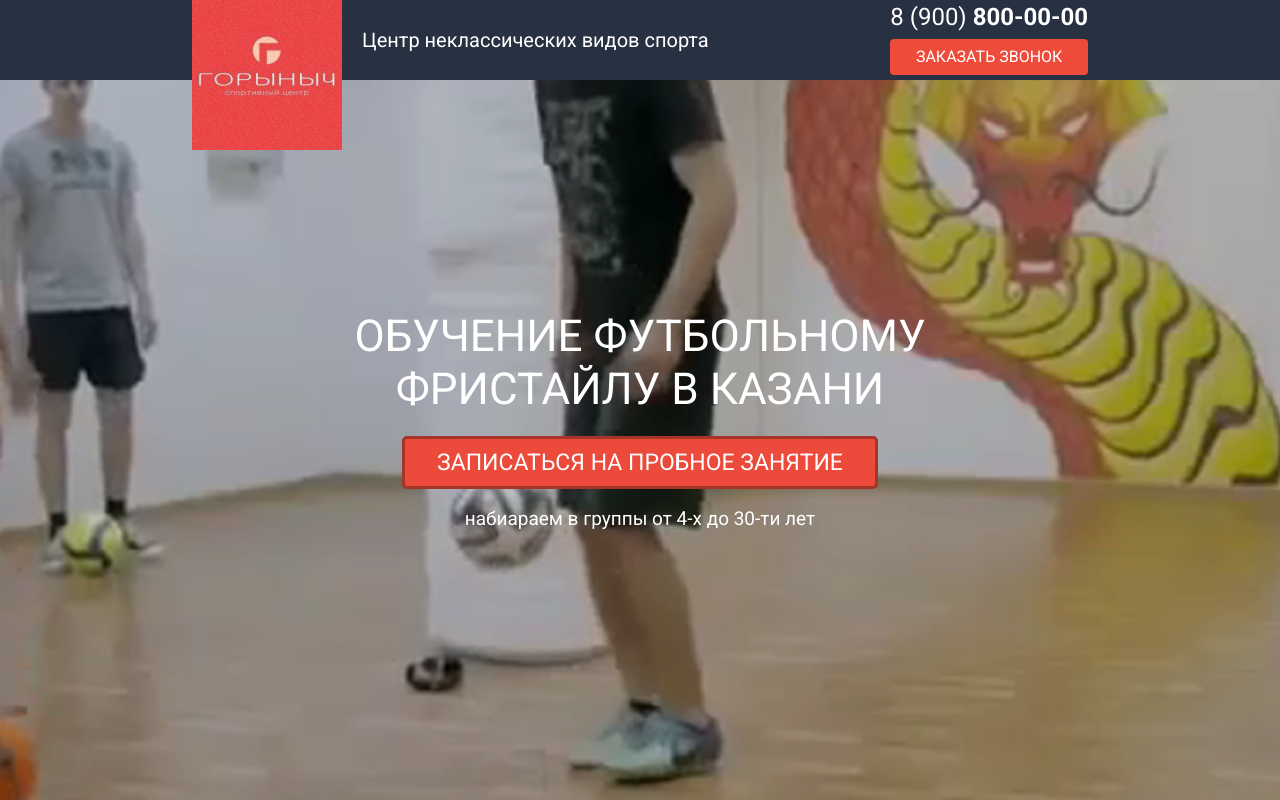
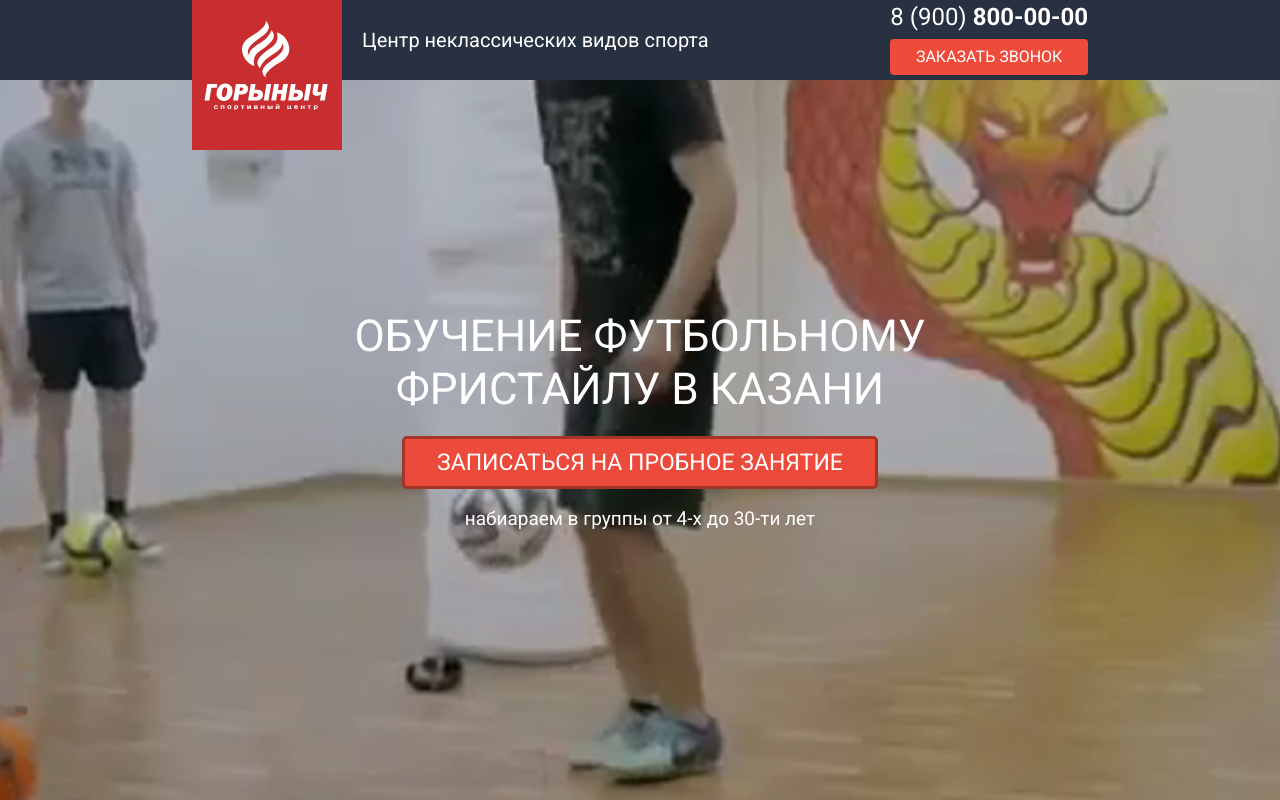
Before and after one commit to ilyashishov/landingPage1, a plain HTML site: page index.html in a window 1280 px wide. Shown: the top 800 px of the page. Drawn offline with Linux system fonts and the light colour scheme.

Commit message:
update logo

```diff
--- a/css/main.css
+++ b/css/main.css
@@ -109,7 +109,7 @@ header{
 	width: 150px;
 	height: 150px;
 	float: left;
-	background: url(../img/logo.png);
+	background: url(../img/logo.svg);
 	margin-right: 20px;
 }
 
```
Also changed, not shown: img/logo.svg (added).
